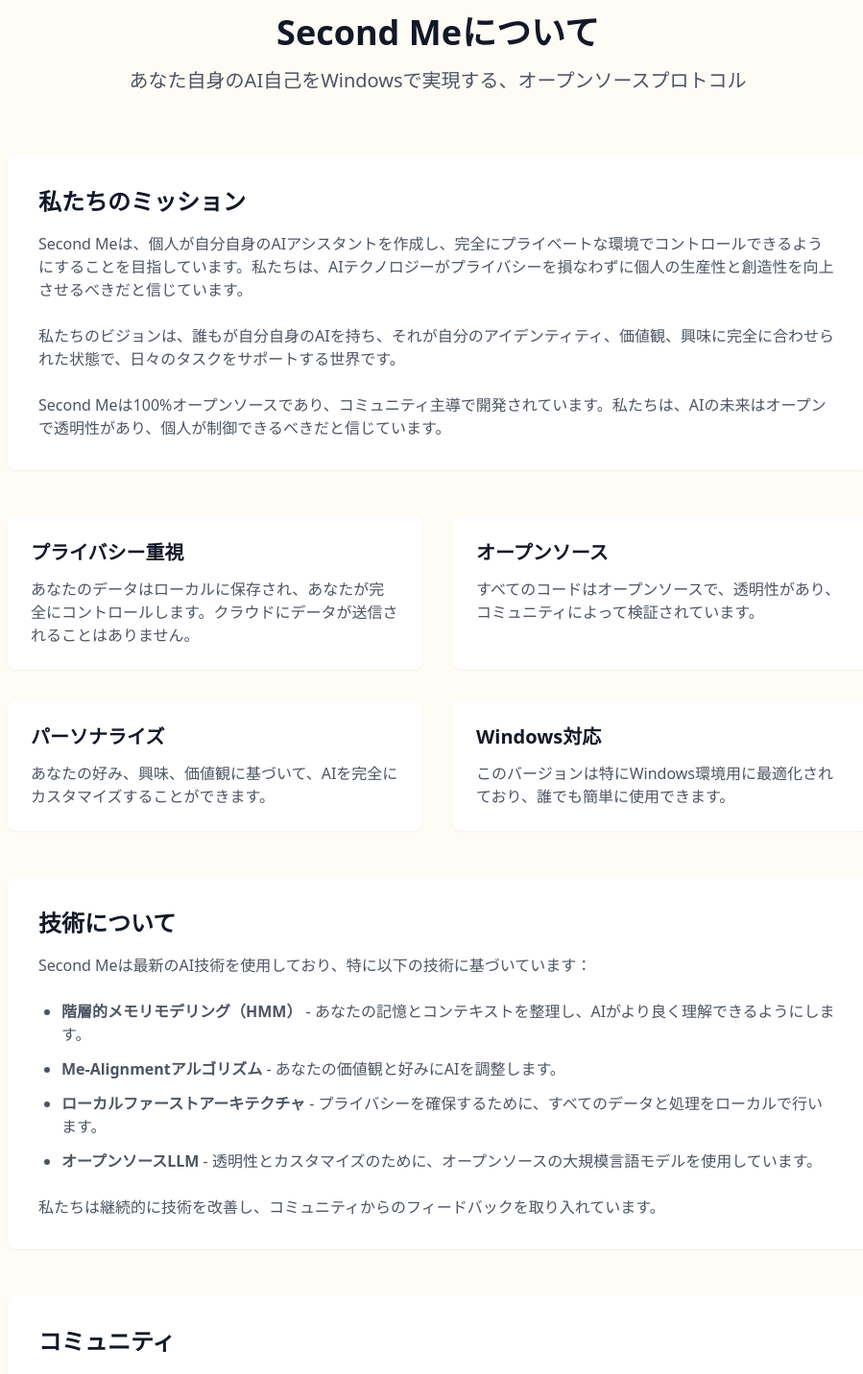
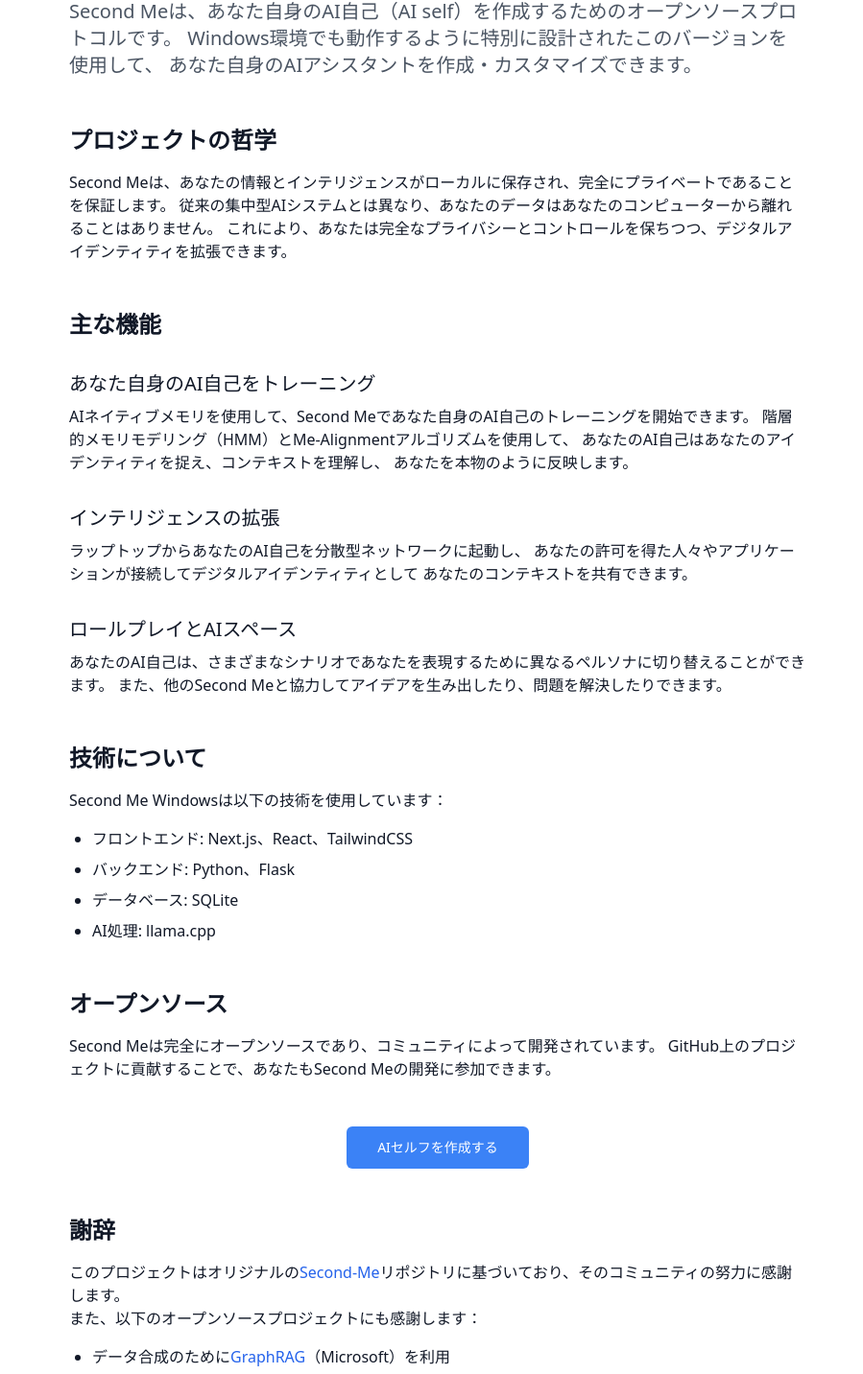
Before and after one commit to ZundamonnoVRChatkaisetu/Second-Me-Windows, a Next.js app in the folder lpm_frontend/: page /about in a window 1280 px wide. Shown: the part 199-1631 px from the top of the page at 96% size, without its empty margins (184-1083 px from the left). Built offline with nearby package versions, Linux system fonts and the light colour scheme.

Commit message:
Aboutページを追加：プロジェクトの詳細説明ページ

```diff
--- a/lpm_frontend/src/pages/about.tsx
+++ b/lpm_frontend/src/pages/about.tsx
@@ -1,134 +1,96 @@
-import React from 'react';
 import Layout from '../components/Layout';
 import { Button } from '../components/ui/Button';
 import Link from 'next/link';
 
 /**
- * Second Meの概要ページ
+ * About Page - Second Meについての説明ページ
  */
 export default function AboutPage() {
   return (
     <Layout>
-      <div className="bg-cream-50 py-16">
+      <div className="bg-white py-16">
         <div className="container mx-auto px-4">
-          <div className="max-w-4xl mx-auto">
-            {/* ヘッダーセクション */}
-            <div className="text-center mb-16">
-              <div className="mb-6 inline-flex">
-                <div className="w-16 h-16 rounded-full bg-blue-100 flex items-center justify-center">
-                  <div className="w-12 h-12 rounded-full bg-blue-400"></div>
-                </div>
-              </div>
-              <h1 className="text-4xl font-bold mb-4">Second Meについて</h1>
-              <p className="text-xl text-gray-600 max-w-2xl mx-auto">
-                あなた自身のAI自己をWindowsで実現する、オープンソースプロトコル
-              </p>
-            </div>
+          <div className="max-w-3xl mx-auto">
+            <h1 className="text-4xl font-bold mb-8 text-center">Second Meについて</h1>
 
-            {/* ミッションセクション */}
-            <div className="bg-white rounded-lg shadow-sm p-8 mb-12">
-              <h2 className="text-2xl font-bold mb-4">私たちのミッション</h2>
-              <p className="text-gray-600 mb-6">
-                Second Meは、個人が自分自身のAIアシスタントを作成し、完全にプライベートな環境でコントロールできるようにすることを目指しています。私たちは、AIテクノロジーがプライバシーを損なわずに個人の生産性と創造性を向上させるべきだと信じています。
-              </p>
-              <p className="text-gray-600 mb-6">
-                私たちのビジョンは、誰もが自分自身のAIを持ち、それが自分のアイデンティティ、価値観、興味に完全に合わせられた状態で、日々のタスクをサポートする世界です。
-              </p>
-              <p className="text-gray-600">
-                Second Meは100%オープンソースであり、コミュニティ主導で開発されています。私たちは、AIの未来はオープンで透明性があり、個人が制御できるべきだと信じています。
-              </p>
-            </div>
-
-            {/* 特徴セクション */}
-            <div className="grid grid-cols-1 md:grid-cols-2 gap-8 mb-12">
-              <div className="bg-white rounded-lg shadow-sm p-6">
-                <h3 className="text-xl font-semibold mb-3">プライバシー重視</h3>
-                <p className="text-gray-600">
-                  あなたのデータはローカルに保存され、あなたが完全にコントロールします。クラウドにデータが送信されることはありません。
-                </p>
-              </div>
-
-              <div className="bg-white rounded-lg shadow-sm p-6">
-                <h3 className="text-xl font-semibold mb-3">オープンソース</h3>
-                <p className="text-gray-600">
-                  すべてのコードはオープンソースで、透明性があり、コミュニティによって検証されています。
-                </p>
-              </div>
-
-              <div className="bg-white rounded-lg shadow-sm p-6">
-                <h3 className="text-xl font-semibold mb-3">パーソナライズ</h3>
-                <p className="text-gray-600">
-                  あなたの好み、興味、価値観に基づいて、AIを完全にカスタマイズすることができます。
-                </p>
-              </div>
-
-              <div className="bg-white rounded-lg shadow-sm p-6">
-                <h3 className="text-xl font-semibold mb-3">Windows対応</h3>
-                <p className="text-gray-600">
-                  このバージョンは特にWindows環境用に最適化されており、誰でも簡単に使用できます。
-                </p>
-              </div>
-            </div>
-
-            {/* 技術セクション */}
-            <div className="bg-white rounded-lg shadow-sm p-8 mb-12">
-              <h2 className="text-2xl font-bold mb-4">技術について</h2>
-              <p className="text-gray-600 mb-6">
-                Second Meは最新のAI技術を使用しており、特に以下の技術に基づいています：
+            <div className="prose prose-lg mx-auto">
+              <p className="lead text-xl text-gray-600 mb-8">
+                Second Meは、あなた自身のAI自己（AI self）を作成するためのオープンソースプロトコルです。
+                Windows環境でも動作するように特別に設計されたこのバージョンを使用して、
+                あなた自身のAIアシスタントを作成・カスタマイズできます。
               </p>
 
-              <ul className="list-disc pl-6 space-y-3 text-gray-600 mb-6">
-                <li>
-                  <strong>階層的メモリモデリング（HMM）</strong> - あなたの記憶とコンテキストを整理し、AIがより良く理解できるようにします。
-                </li>
-                <li>
-                  <strong>Me-Alignmentアルゴリズム</strong> - あなたの価値観と好みにAIを調整します。
-                </li>
-                <li>
-                  <strong>ローカルファーストアーキテクチャ</strong> - プライバシーを確保するために、すべてのデータと処理をローカルで行います。
-                </li>
-                <li>
-                  <strong>オープンソースLLM</strong> - 透明性とカスタマイズのために、オープンソースの大規模言語モデルを使用しています。
-                </li>
+              <h2 className="text-2xl font-bold mt-12 mb-4">プロジェクトの哲学</h2>
+              <p>
+                Second Meは、あなたの情報とインテリジェンスがローカルに保存され、完全にプライベートであることを保証します。
+                従来の集中型AIシステムとは異なり、あなたのデータはあなたのコンピューターから離れることはありません。
+                これにより、あなたは完全なプライバシーとコントロールを保ちつつ、デジタルアイデンティティを拡張できます。
+              </p>
+
+              <h2 className="text-2xl font-bold mt-12 mb-4">主な機能</h2>
+
+              <h3 className="text-xl font-medium mt-8 mb-2">あなた自身のAI自己をトレーニング</h3>
+              <p>
+                AIネイティブメモリを使用して、Second Meであなた自身のAI自己のトレーニングを開始できます。
+                階層的メモリモデリング（HMM）とMe-Alignmentアルゴリズムを使用して、
+                あなたのAI自己はあなたのアイデンティティを捉え、コンテキストを理解し、
+                あなたを本物のように反映します。
+              </p>
+
+              <h3 className="text-xl font-medium mt-8 mb-2">インテリジェンスの拡張</h3>
+              <p>
+                ラップトップからあなたのAI自己を分散型ネットワークに起動し、
+                あなたの許可を得た人々やアプリケーションが接続してデジタルアイデンティティとして
+                あなたのコンテキストを共有できます。
+              </p>
+
+              <h3 className="text-xl font-medium mt-8 mb-2">ロールプレイとAIスペース</h3>
+              <p>
+                あなたのAI自己は、さまざまなシナリオであなたを表現するために異なるペルソナに切り替えることができます。
+                また、他のSecond Meと協力してアイデアを生み出したり、問題を解決したりできます。
+              </p>
+
+              <h2 className="text-2xl font-bold mt-12 mb-4">技術について</h2>
+              <p>
+                Second Me Windowsは以下の技術を使用しています：
+              </p>
+              <ul className="list-disc pl-6 space-y-2 my-4">
+                <li>フロントエンド: Next.js、React、TailwindCSS</li>
+                <li>バックエンド: Python、Flask</li>
+                <li>データベース: SQLite</li>
+                <li>AI処理: llama.cpp</li>
               </ul>
 
-              <p className="text-gray-600">
-                私たちは継続的に技術を改善し、コミュニティからのフィードバックを取り入れています。
-              </p>
-            </div>
-
-            {/* チームセクション */}
-            <div className="bg-white rounded-lg shadow-sm p-8 mb-12">
-              <h2 className="text-2xl font-bold mb-4">コミュニティ</h2>
-              <p className="text-gray-600 mb-6">
-                Second Meは世界中の開発者、研究者、AIエンスージアストのコミュニティによって支えられています。私たちのコミュニティは、オープンで包括的で、協力的な環境でイノベーションを促進することを目指しています。
+              <h2 className="text-2xl font-bold mt-12 mb-4">オープンソース</h2>
+              <p>
+                Second Meは完全にオープンソースであり、コミュニティによって開発されています。
+                GitHub上のプロジェクトに貢献することで、あなたもSecond Meの開発に参加できます。
               </p>
 
-              <p className="text-gray-600 mb-6">
-                あなたもコミュニティに参加して、コードを貢献したり、バグを報告したり、新機能を提案したり、ドキュメントを改善したりすることができます。
-              </p>
-
-              <div className="flex justify-center">
-                <Link href="https://github.com/ZundamonnoVRChatkaisetu/Second-Me-Windows" target="_blank">
-                  <Button variant="primary">
-                    GitHubで参加する
+              <div className="flex justify-center mt-12">
+                <Link href="/create">
+                  <Button size="lg">
+                    AIセルフを作成する
                   </Button>
                 </Link>
               </div>
-            </div>
 
-            {/* 始め方セクション */}
-            <div className="text-center">
-              <h2 className="text-2xl font-bold mb-4">始めましょう</h2>
-              <p className="text-gray-600 mb-6">
-                Second Meを始めるのは簡単です。今すぐあなた自身のAI自己を作成しましょう。
+              <h2 className="text-2xl font-bold mt-12 mb-4">謝辞</h2>
+              <p>
+                このプロジェクトはオリジナルの
+                <a href="https://github.com/mindverse/Second-Me" target="_blank" rel="noopener noreferrer" className="text-blue-600 hover:underline">
+                  Second-Me
+                </a>
+                リポジトリに基づいており、そのコミュニティの努力に感謝します。
               </p>
-
-              <Link href="/create">
-                <Button variant="primary" size="lg">
-                  AIセルフを作成
-                </Button>
-              </Link>
+              <p>
+                また、以下のオープンソースプロジェクトにも感謝します：
+              </p>
+              <ul className="list-disc pl-6 space-y-2 my-4">
+                <li>データ合成のために<a href="https://github.com/microsoft/graphrag" target="_blank" rel="noopener noreferrer" className="text-blue-600 hover:underline">GraphRAG</a>（Microsoft）を利用</li>
+                <li>モデルデプロイメントのために<a href="https://github.com/ggml-org/llama.cpp" target="_blank" rel="noopener noreferrer" className="text-blue-600 hover:underline">llama.cpp</a>を利用</li>
+                <li>ベースモデルとして主に<a href="https://huggingface.co/Qwen" target="_blank" rel="noopener noreferrer" className="text-blue-600 hover:underline">Qwen2.5</a>シリーズを使用</li>
+              </ul>
             </div>
           </div>
         </div>
```
